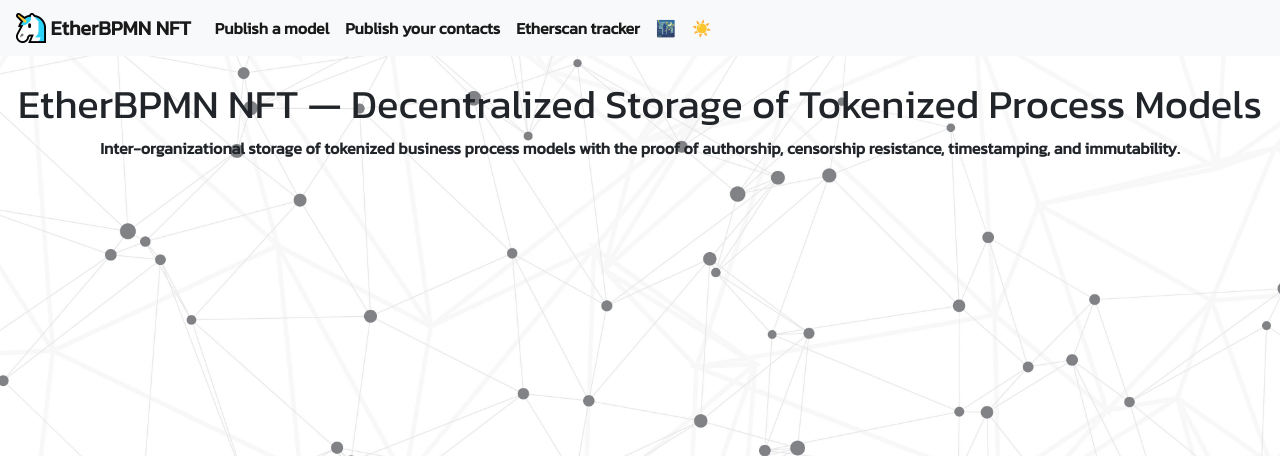
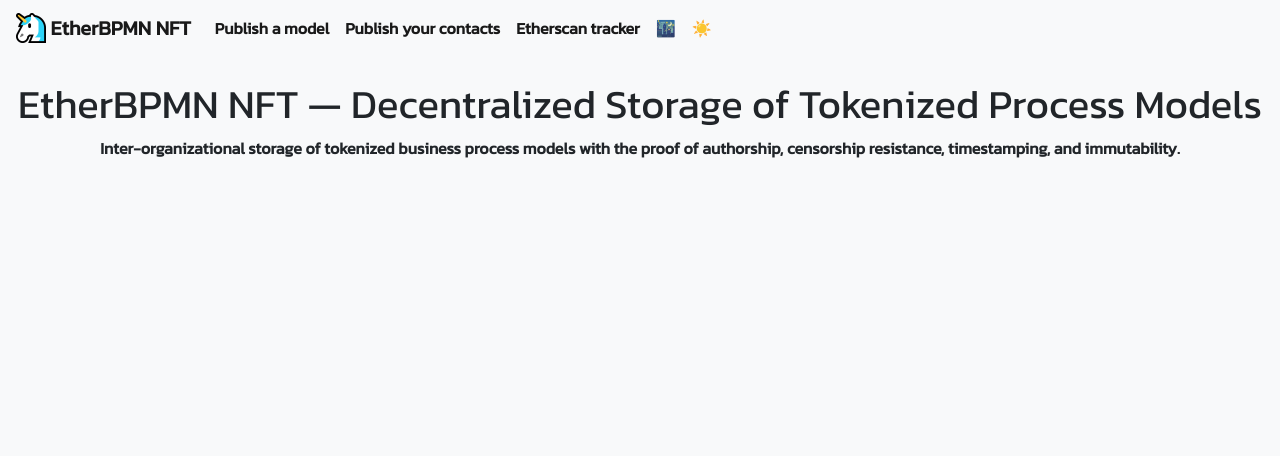
Before and after one commit to andriikopp/blockchain-repository, a PHP site: page /nft/index.html in a window 1280 px wide. Shown: the top 456 px of the page. Run offline with PHP 8.4, Linux system fonts and the light colour scheme; some libraries are stand-ins or nearby versions.

Commit message:
Update contract. Remove bg image.

```diff
--- a/nft/index.css
+++ b/nft/index.css
@@ -1,5 +1,5 @@
 html {
-    background: url('images/bg.png') no-repeat center center fixed;
+    background-color: #f8f9fa;
     -webkit-background-size: cover;
     -moz-background-size: cover;
     -o-background-size: cover;
--- a/nft/index.js
+++ b/nft/index.js
@@ -1,5 +1,5 @@
 // Contract address
-const contractAddress = '0xabc33640b17def441cfb455efa1c3f8f490f4616';
+const contractAddress = '0x3d5ad8ad8a40e1dfb0ea8254ad2e68df66b3dd87';
 
 // Contract ABI
 const contractABI = JSON.parse(`[
```
Also changed, not shown: nft/images/bg.png (deleted).
